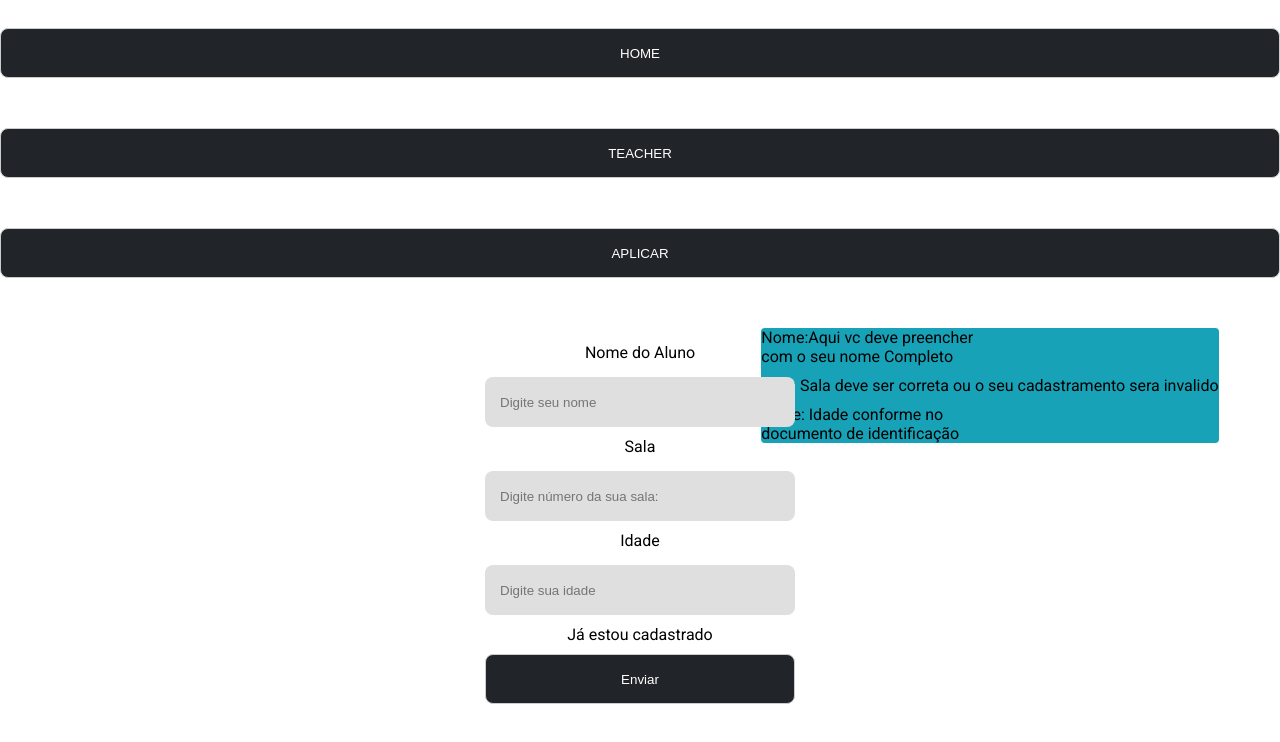
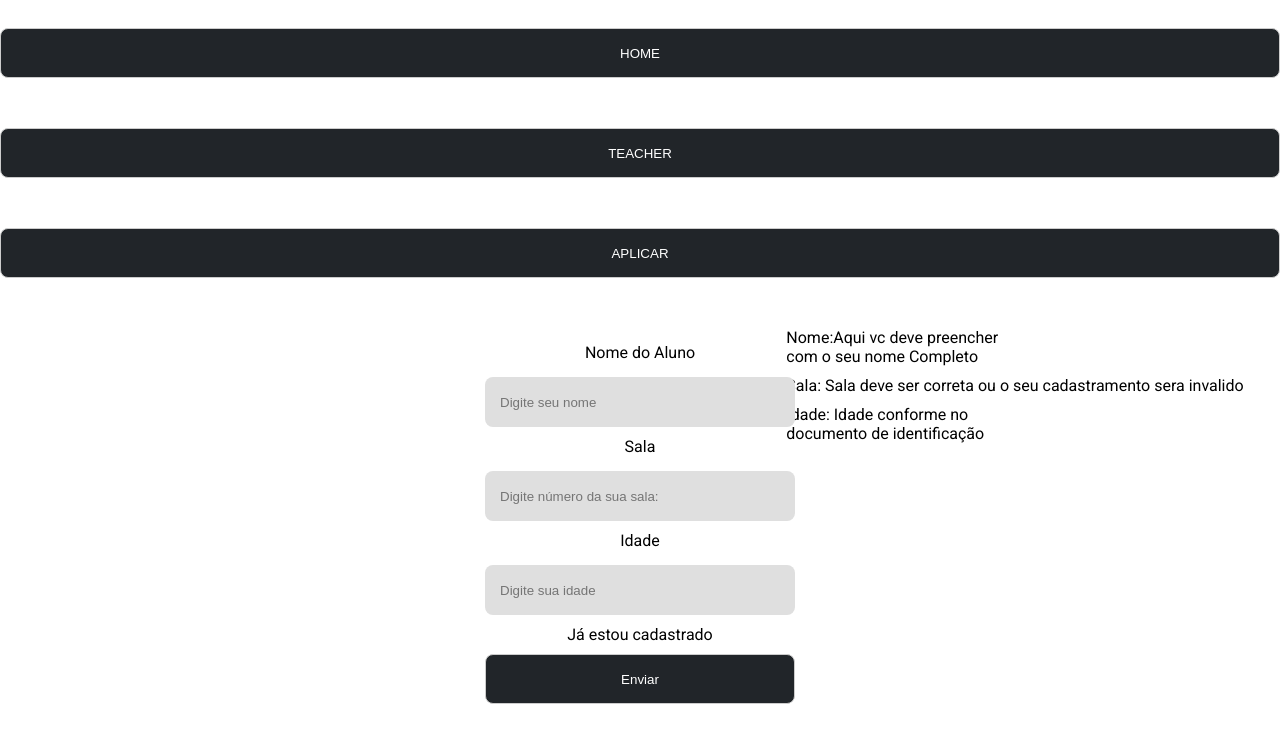
Before and after one commit to Pedromanuelafonso47/CADASTRER-USER-COLEGE, a plain HTML site: page index.html in a window 1280 px wide. Shown: the part 158-900 px from the top of the page. Drawn offline with Linux system fonts and the light colour scheme.

Commit message:
alteração na cor de um container

```diff
--- a/tyle.css
+++ b/tyle.css
@@ -57,8 +57,8 @@ a {
 }
 
 .container {
-    margin-left: 700px;
-    background-color: #17A2B8;
+    margin-left: 750px;
+
         display: flex;
         flex-direction: column;
         gap: 10px; /* Ajuste o valor conforme necessário */
```
